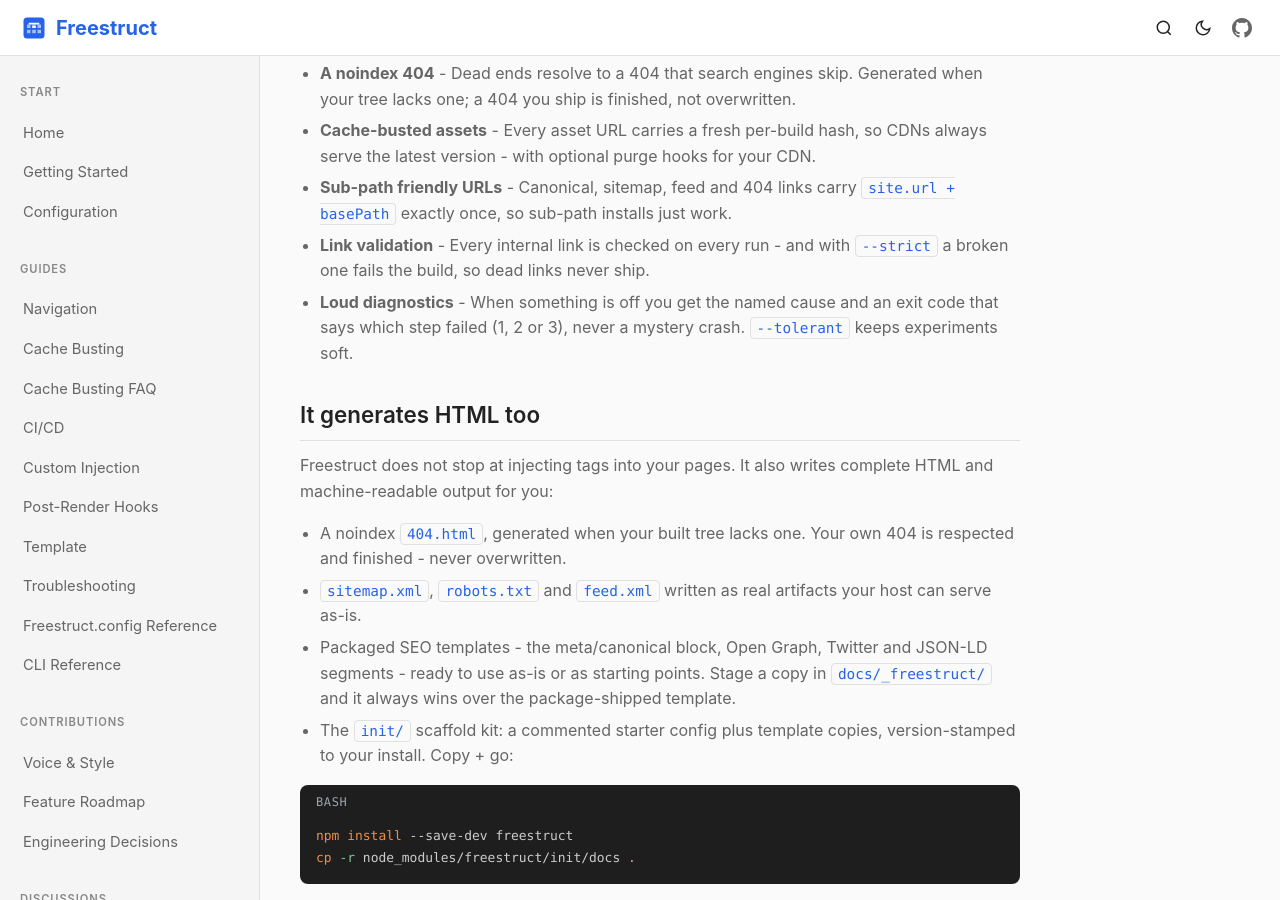
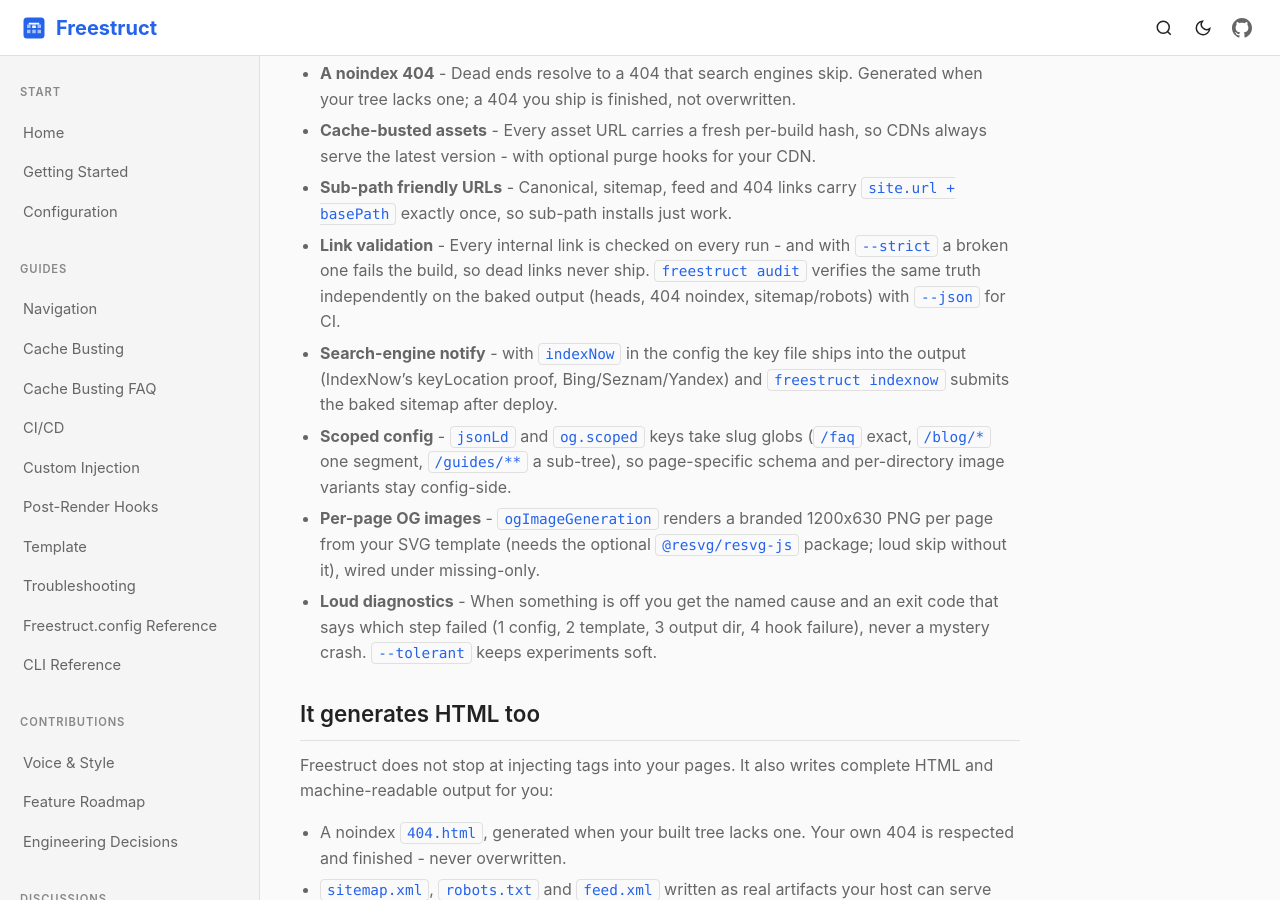
Before and after one commit to dhaupin/freestruct, a Jekyll site: the page built from docs/index.md, in a window 1280 px wide and 900 px high, scrolled down 1164 px. Built offline with Jekyll 4.4.1, drawn with Linux system fonts in a browser that asks for light colours.

Commit message:
Docs: carry the post-sweep surface to the overview pages
- index.md: exit-code ladder now includes hook failure (4); feature list
  gains audit, IndexNow notify, slug-glob scoped config, OG generation
- getting-started.md: the is-it-working ladder opens with freestruct audit
- guides/cicd.md: verify with audit (--json), --strict at build time, the
  post-deploy indexnow notify step (keyLocation timing noted)
- guides/troubleshooting.md: audit joins the layered-tools list
- configuration.md: the overview names the newer keys explicitly

All seven lint gates clean on every touched page; battery still 74/74.

Generated with Codebuff
Co-Authored-By: Codebuff <noreply@codebuff.com>

```diff
--- a/docs/index.md
+++ b/docs/index.md
@@ -54,9 +54,22 @@ yours. Nothing overwritten, nothing guessed.
   `site.url + basePath` exactly once, so sub-path installs just work.
 - **Link validation** - Every internal link is checked on every run - and
   with `--strict` a broken one fails the build, so dead links never ship.
+  `freestruct audit` verifies the same truth independently on the baked
+  output (heads, 404 noindex, sitemap/robots) with `--json` for CI.
+- **Search-engine notify** - with `indexNow` in the config the key file
+  ships into the output (IndexNow's keyLocation proof, Bing/Seznam/Yandex)
+  and `freestruct indexnow` submits the baked sitemap after deploy.
+- **Scoped config** - `jsonLd` and `og.scoped` keys take slug globs
+  (`/faq` exact, `/blog/*` one segment, `/guides/**` a sub-tree), so
+  page-specific schema and per-directory image variants stay config-side.
+- **Per-page OG images** - `ogImageGeneration` renders a branded 1200x630
+  PNG per page from your SVG template (needs the optional
+  `@resvg/resvg-js` package; loud skip without it), wired under
+  missing-only.
 - **Loud diagnostics** - When something is off you get the named cause and
-  an exit code that says which step failed (1, 2 or 3), never a mystery
-  crash. `--tolerant` keeps experiments soft.
+  an exit code that says which step failed (1 config, 2 template, 3 output
+  dir, 4 hook failure), never a mystery crash. `--tolerant` keeps
+  experiments soft.
 
 ## It generates HTML too
 
```
Also changed, not shown: docs/configuration.md (+1 -1 lines), docs/getting-started.md (+5 -4 lines), docs/guides/cicd.md (+25 -0 lines), docs/guides/troubleshooting.md (+6 -3 lines).
